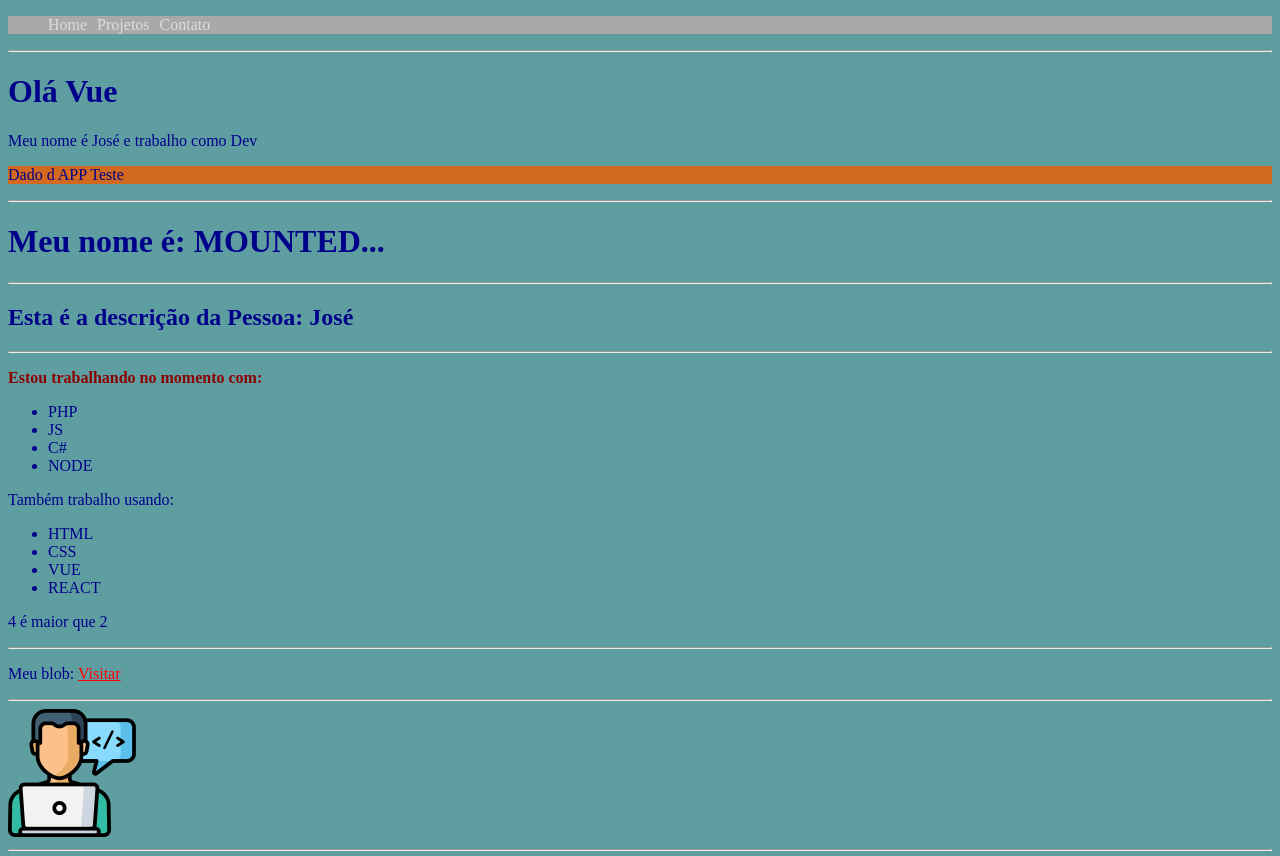
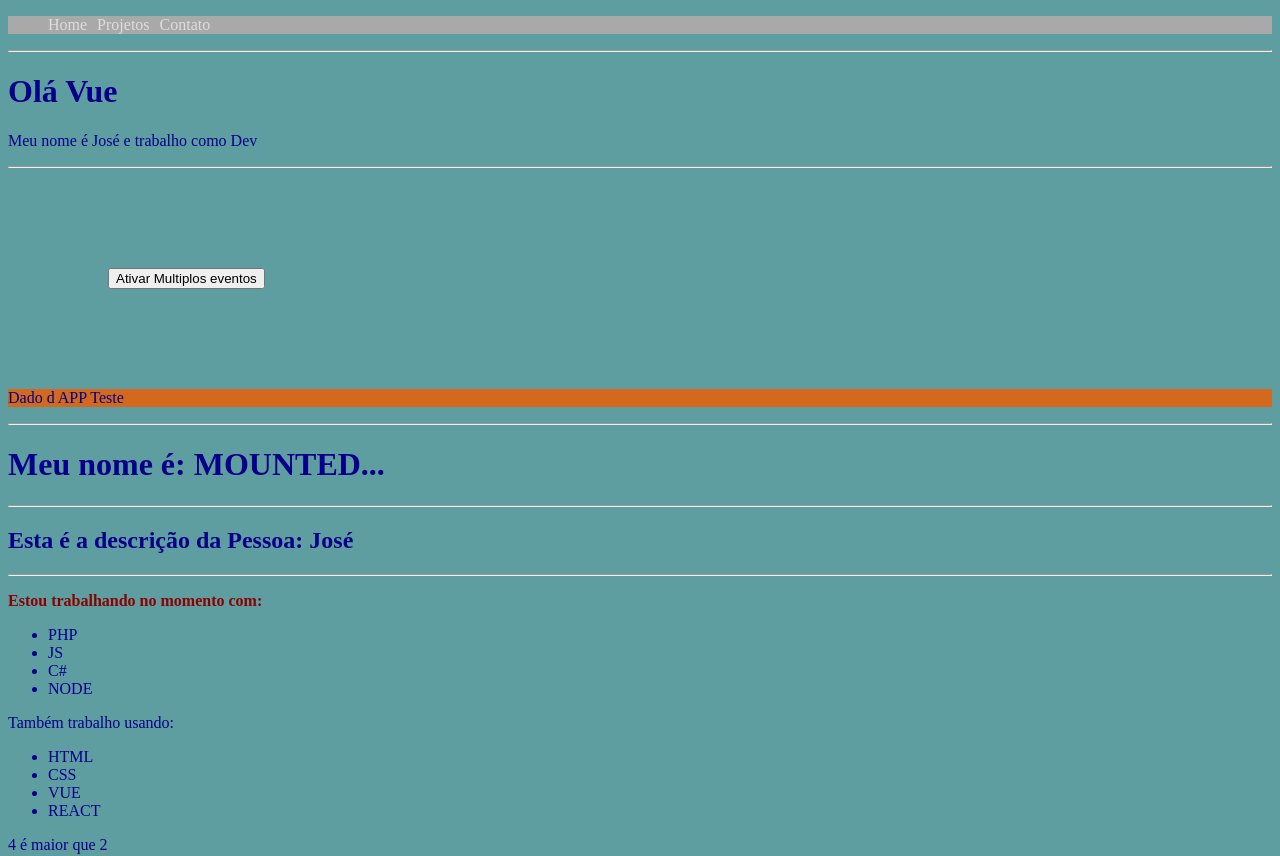
Before and after one commit to josemalcher/Hora-de-Codar-vue3, a Vue app in the folder 04-Utilizando-o-Vue-CLI/projeto_cli_vue/: page / in a window 1280 px wide. Shown: the top 856 px of the page. Built offline with nearby package versions, Linux system fonts and the light colour scheme.

Commit message:
15 - Múltiplos eventos

```diff
--- /dev/null
+++ b/04-Utilizando-o-Vue-CLI/projeto_cli_vue/src/components/MultiplosEventos.vue
@@ -0,0 +1,46 @@
+<template>
+  <div>
+    <button @click="primeiro(txt1, $event),
+                    segundo (txt2, $event),
+                    terceiro()
+     ">Ativar Multiplos eventos</button>
+    <p>{{ multiplos_eventos }}</p>
+    <p>{{ multiplos_eventos_2 }}</p>
+  </div>
+</template>
+
+<script>
+export default {
+  name: "MultiplosEventos",
+  data(){
+    return{
+      multiplos_eventos: '',
+      multiplos_eventos_2: '',
+      txt1: 'Primeiro Evento',
+      txt2: 'Segundo Evento',
+    }
+  },
+  methods:{
+    primeiro(txt, e) {
+      this.multiplos_eventos = this.txt1
+    },
+    segundo(txt, e) {
+      setTimeout(()=>{
+        this.multiplos_eventos_2 = this.txt2
+      },1000)
+    },
+    terceiro() {
+      setTimeout(()=>{
+        this.multiplos_eventos   = ''
+        this.multiplos_eventos_2 = ''
+      },2000)
+    }
+  }
+}
+</script>
+
+<style scoped>
+div{
+  margin: 100px
+}
+</style>
--- a/04-Utilizando-o-Vue-CLI/projeto_cli_vue/src/components/PrimeiroComponente.vue
+++ b/04-Utilizando-o-Vue-CLI/projeto_cli_vue/src/components/PrimeiroComponente.vue
@@ -1,15 +1,20 @@
 <template>
-<div>
-  <h1>Olá Vue</h1>
-  <p>Meu nome é {{nome}} e trabalho como {{job}}</p>
-</div>
+  <div>
+    <h1>Olá Vue</h1>
+    <p>Meu nome é {{ nome }} e trabalho como {{ job }}</p>
+    <hr>
+    <MultiplosEventos/>
+  </div>
 </template>
 
 <script>
+import MultiplosEventos from "./MultiplosEventos";
+
 export default {
   name: "PrimeiroComponente",
-  data(){
-    return{
+  components: {MultiplosEventos},
+  data() {
+    return {
       nome: "José",
       job: 'Dev'
     }
```
Also changed, not shown: 1 other file (tests, documents, lock files or other folders).
